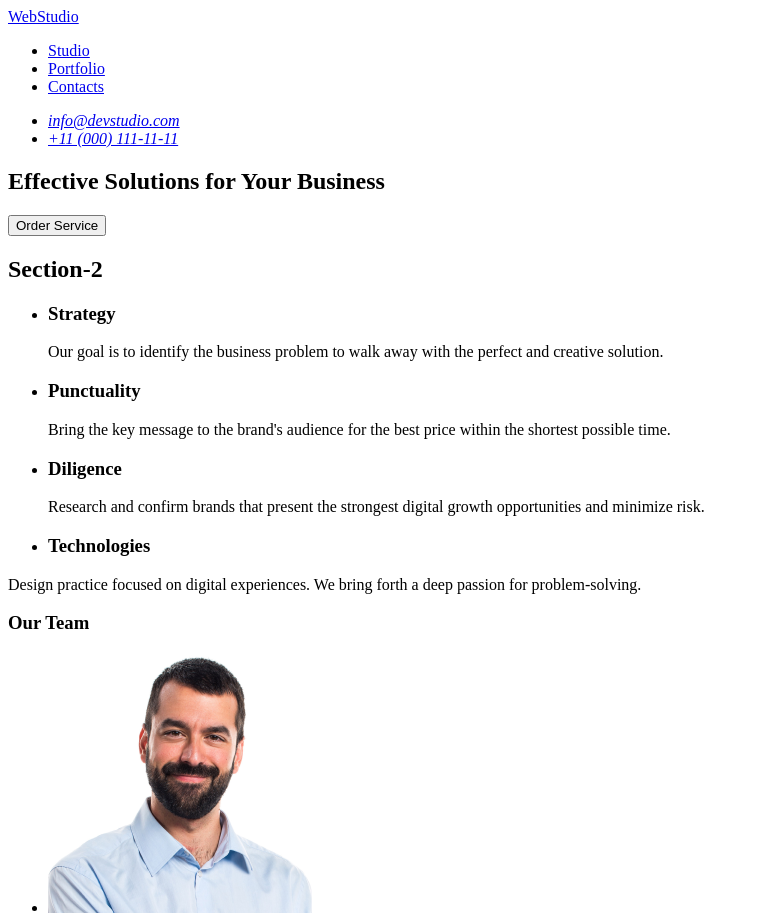
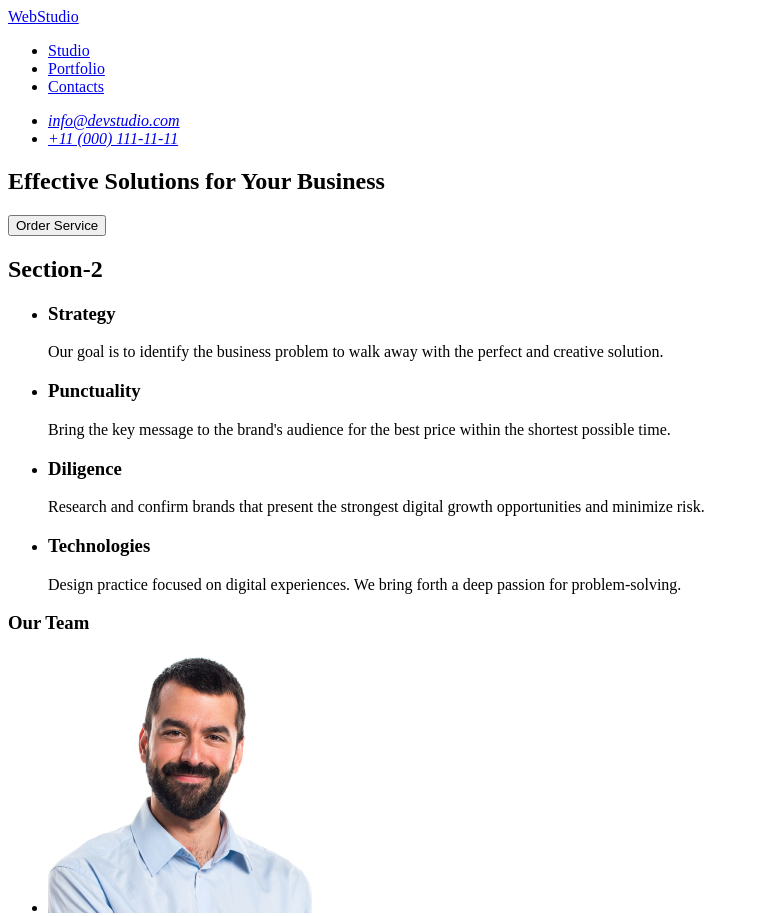
Before and after one commit to MaDeR04eK/goit-markup-hw-01, a plain HTML site: page index.html in a window 1280 px wide. Shown: the top 916 px of the page, without its empty margins (0-759 px from the left). Drawn offline with Linux system fonts and the light colour scheme.

Commit message:
correct ul and p

```diff
--- a/index.html
+++ b/index.html
@@ -43,36 +43,33 @@
         <ul>
           <li>
             <h3>Strategy</h3>
-          </li>
             <p>
               Our goal is to identify the business problem to walk away with the
               perfect and creative solution.
             </p>
-
+          </li>
           <li>
             <h3>Punctuality</h3>
-          </li>
-
             <p>
               Bring the key message to the brand's audience for the best price
               within the shortest possible time.
             </p>
+          </li>
           <li>
             <h3>Diligence</h3>
-          </li>
-
             <p>
               Research and confirm brands that present the strongest digital
               growth opportunities and minimize risk.
             </p>
+          </li>
           <li>
             <h3>Technologies</h3>
+            <p>
+              Design practice focused on digital experiences. We bring forth a
+              deep passion for problem-solving.
+            </p>
           </li>
         </ul>
-        <p>
-          Design practice focused on digital experiences. We bring forth a deep
-          passion for problem-solving.
-        </p>
       </section>
 
       <section>
```
Lines whose indentation alone changed are shown as unchanged.
